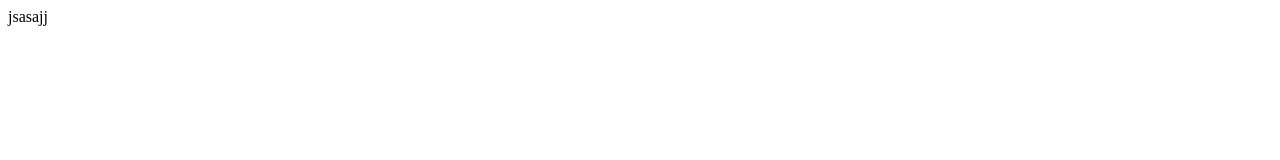
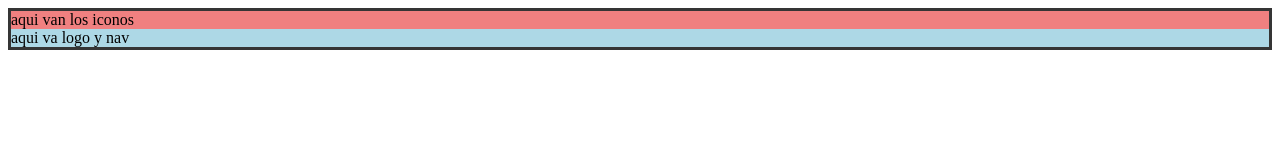
Before and after one commit to Santbadana/3dmisitio, a plain HTML site: page index.html in a window 1280 px wide. Drawn offline with Linux system fonts and the light colour scheme.

Commit message:
add base web

```diff
--- /dev/null
+++ b/css/style.css
@@ -0,0 +1,5 @@
+header{
+    border: 3px solid rgb(53, 53, 53);
+}
+.top-header{background: lightcoral;}
+.bottom-header{background: lightblue;}
--- a/index.html
+++ b/index.html
@@ -1 +1,23 @@
-jsasajj
+<!DOCTYPE html>
+<html lang="es">
+<head>
+    <meta charset="UTF-8">
+    <meta name="viewport" content="width=device-width, initial-scale=1.0">
+    <title>Document</title>
+    <link rel="stylesheet" href="./css/base.css">
+    <link rel="stylesheet" href="./css/style.css">
+</head>
+<body>
+    <header>
+        <div class="top-header">
+            aqui van los iconos
+        </div>
+        <div class="bottom-header">
+            aqui va logo y nav
+        </div>
+    </header>
+    <main></main>
+    <aside></aside>
+    <footer></footer>
+</body>
+</html>
```
Also changed, not shown: css/base.css (added).
